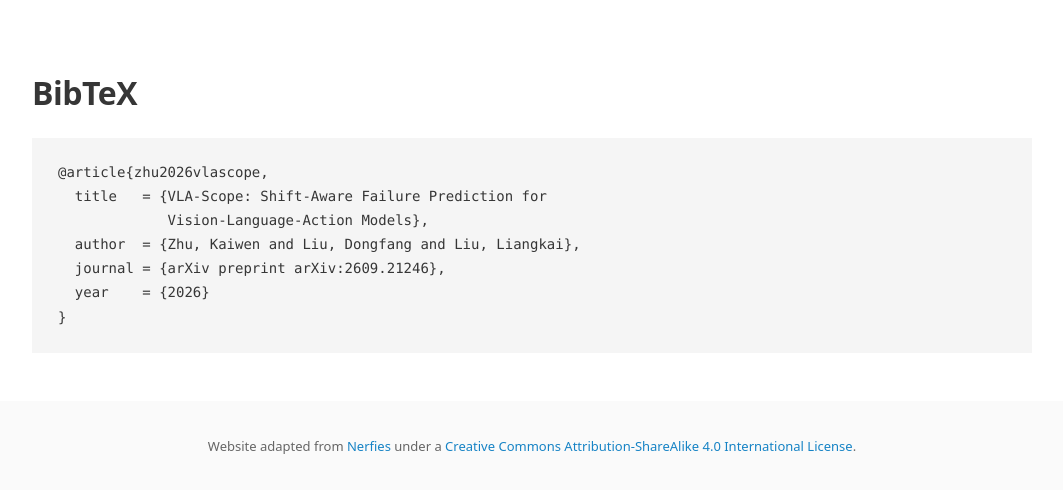
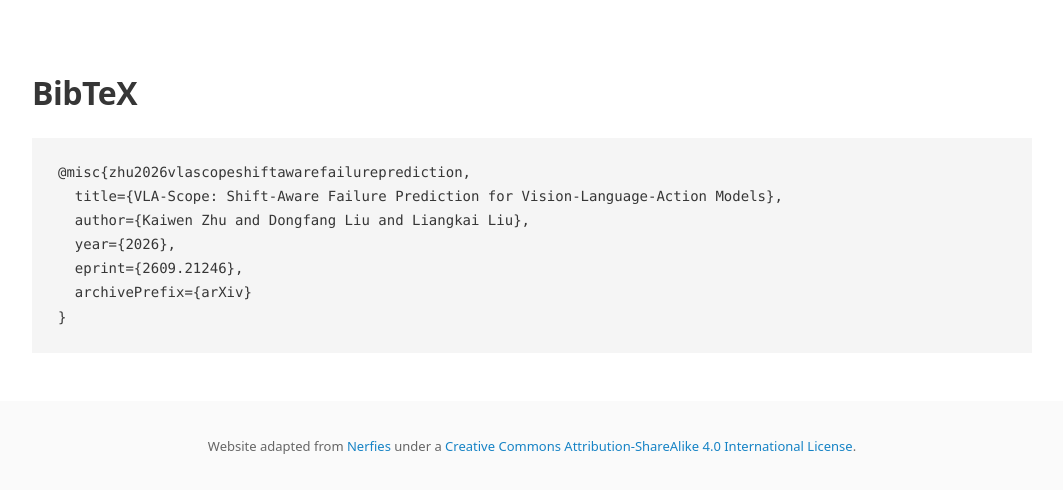
Before and after one commit to vla-scope/vla-scope.github.io, a plain HTML site: page docs/index.html in a window 1280 px wide. Shown: the part 5643-6133 px from the top of the page, without its empty margins (108-1171 px from the left). Drawn offline with Linux system fonts and the light colour scheme.

Commit message:
Use approved concise arXiv BibTeX entry

```diff
--- a/docs/index.html
+++ b/docs/index.html
@@ -84,12 +84,12 @@
   </section>
   <section class="container section citation" id="citation">
     <h2>BibTeX</h2>
-    <pre><code>@article{zhu2026vlascope,
-  title   = {VLA-Scope: Shift-Aware Failure Prediction for
-             Vision-Language-Action Models},
-  author  = {Zhu, Kaiwen and Liu, Dongfang and Liu, Liangkai},
-  journal = {arXiv preprint arXiv:2609.21246},
-  year    = {2026}
+    <pre><code>@misc{zhu2026vlascopeshiftawarefailureprediction,
+  title={VLA-Scope: Shift-Aware Failure Prediction for Vision-Language-Action Models},
+  author={Kaiwen Zhu and Dongfang Liu and Liangkai Liu},
+  year={2026},
+  eprint={2609.21246},
+  archivePrefix={arXiv}
 }</code></pre>
   </section>
 </main>
```
